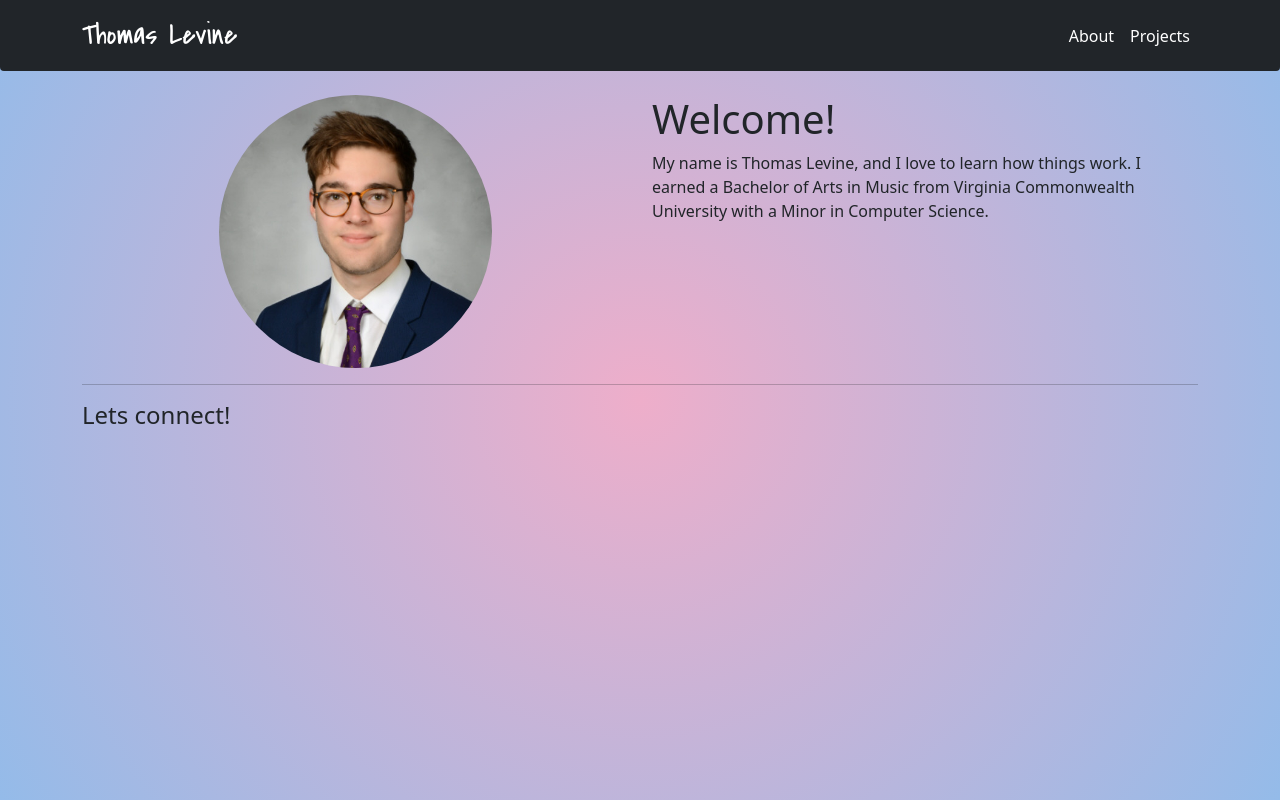
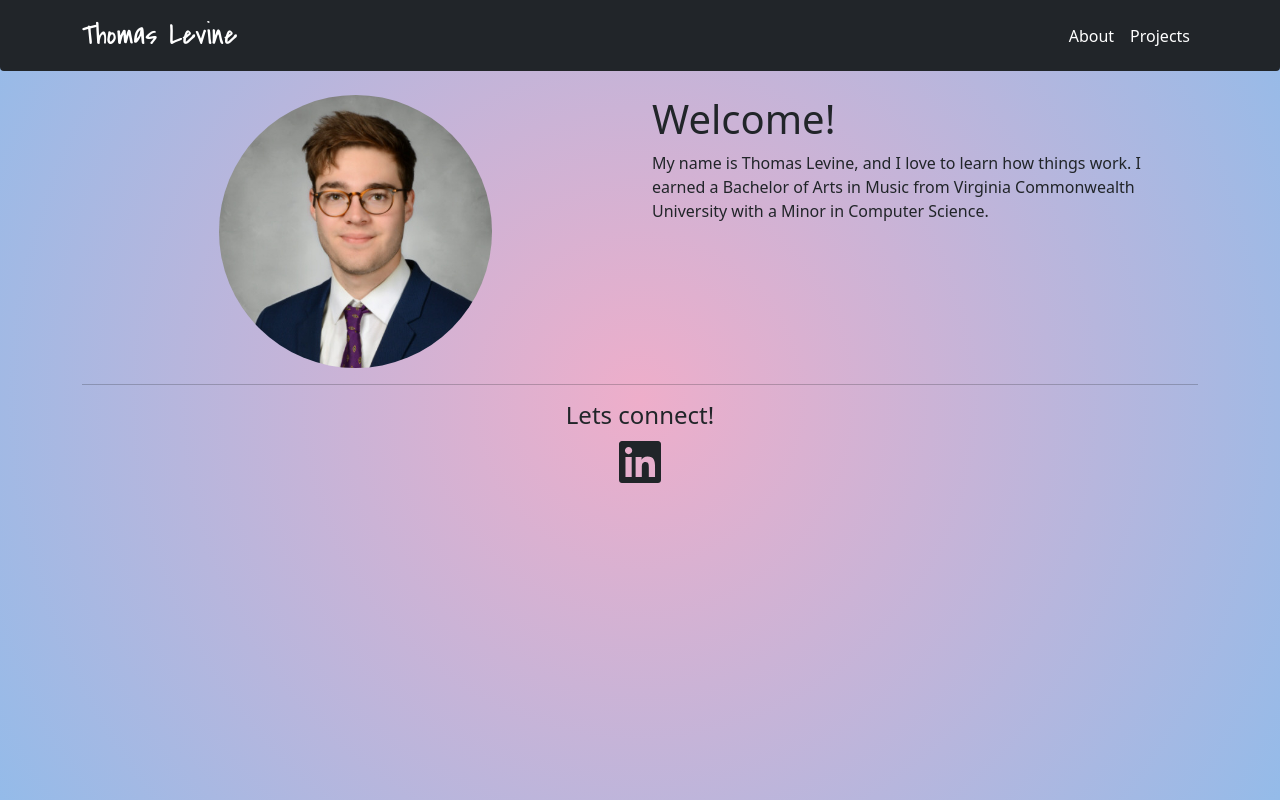
Before and after one commit to thomasl0433/thomas-website-2, a React (Create React App) app: page / in a window 1280 px wide. Built offline with nearby package versions, Linux system fonts and the light colour scheme.

Commit message:
added logo and centered section

```diff
--- a/package.json
+++ b/package.json
@@ -3,6 +3,10 @@
   "version": "0.1.0",
   "private": true,
   "dependencies": {
+    "@fortawesome/fontawesome-svg-core": "^1.2.36",
+    "@fortawesome/free-brands-svg-icons": "^5.15.4",
+    "@fortawesome/free-solid-svg-icons": "^5.15.4",
+    "@fortawesome/react-fontawesome": "^0.1.16",
     "@testing-library/jest-dom": "^5.16.1",
     "@testing-library/react": "^11.2.7",
     "@testing-library/user-event": "^12.8.3",
--- a/src/components/Content.js
+++ b/src/components/Content.js
@@ -2,6 +2,8 @@ import Container from "react-bootstrap/Container";
 import { Row, Col } from "react-bootstrap";
 import pic from "../assets/headshot.jpg";
 import "./Content.css";
+import { FontAwesomeIcon } from "@fortawesome/react-fontawesome";
+import { faLinkedin } from "@fortawesome/free-brands-svg-icons";
 
 const Content = () => {
   return (
@@ -17,7 +19,7 @@ const Content = () => {
         </Col>
         <Col className="bg-gradient-primary rounded">
           <h1>Welcome!</h1>
-          <p>
+          <p className="">
             My name is Thomas Levine, and I love to learn how things work. I
             earned a Bachelor of Arts in Music from Virginia Commonwealth
             University with a Minor in Computer Science.
@@ -28,7 +30,10 @@ const Content = () => {
       <hr></hr>
       <Row>
         <Col d-flex justify-content-center>
-          <h4>Lets connect!</h4>
+          <h4 className="text-center">Lets connect!</h4>
+          <div className="d-flex justify-content-center mt-2">
+            <FontAwesomeIcon icon={faLinkedin} size="3x" />
+          </div>
         </Col>
       </Row>
     </Container>
```
Also changed, not shown: 2 other files (tests, documents, lock files or other folders).
